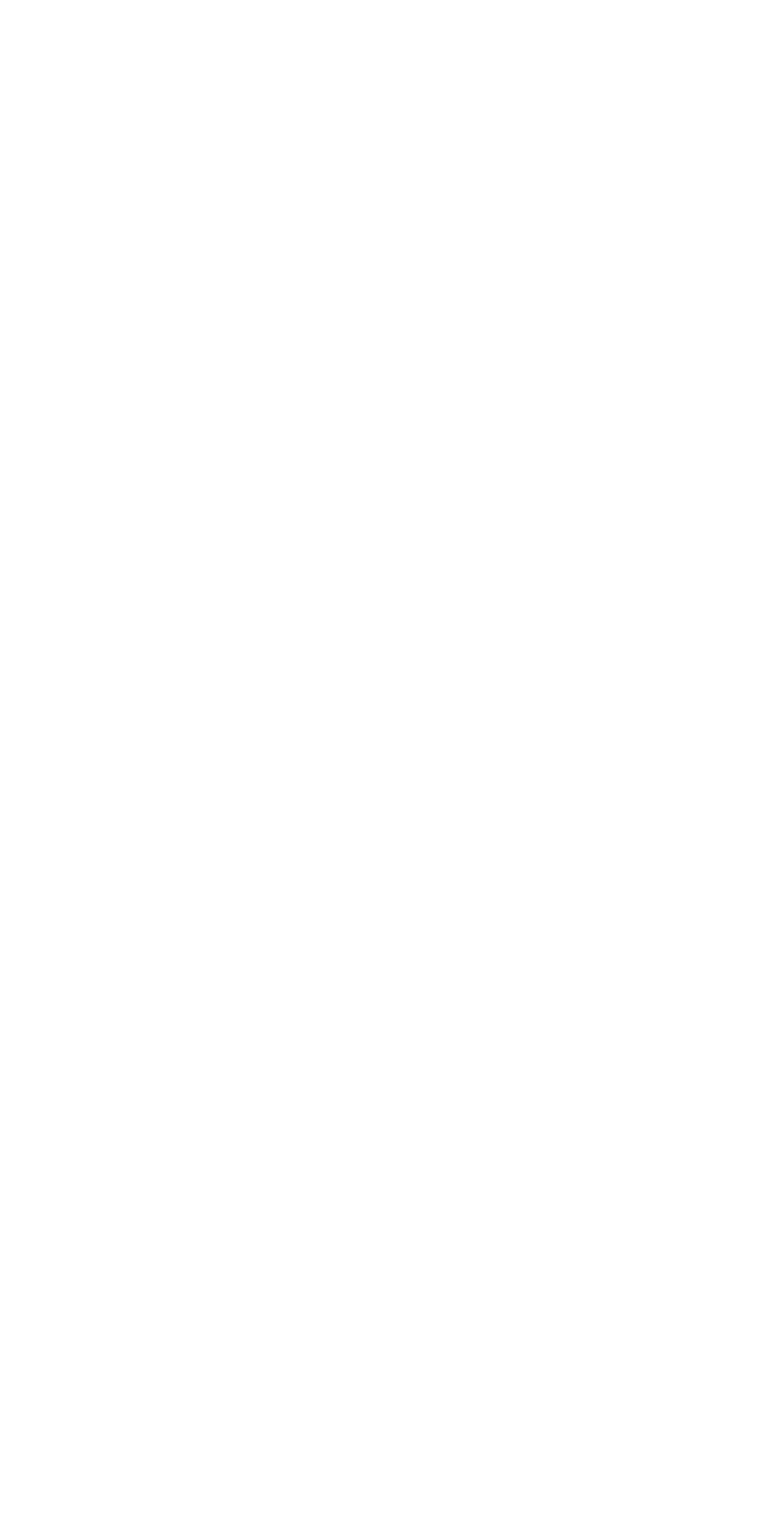
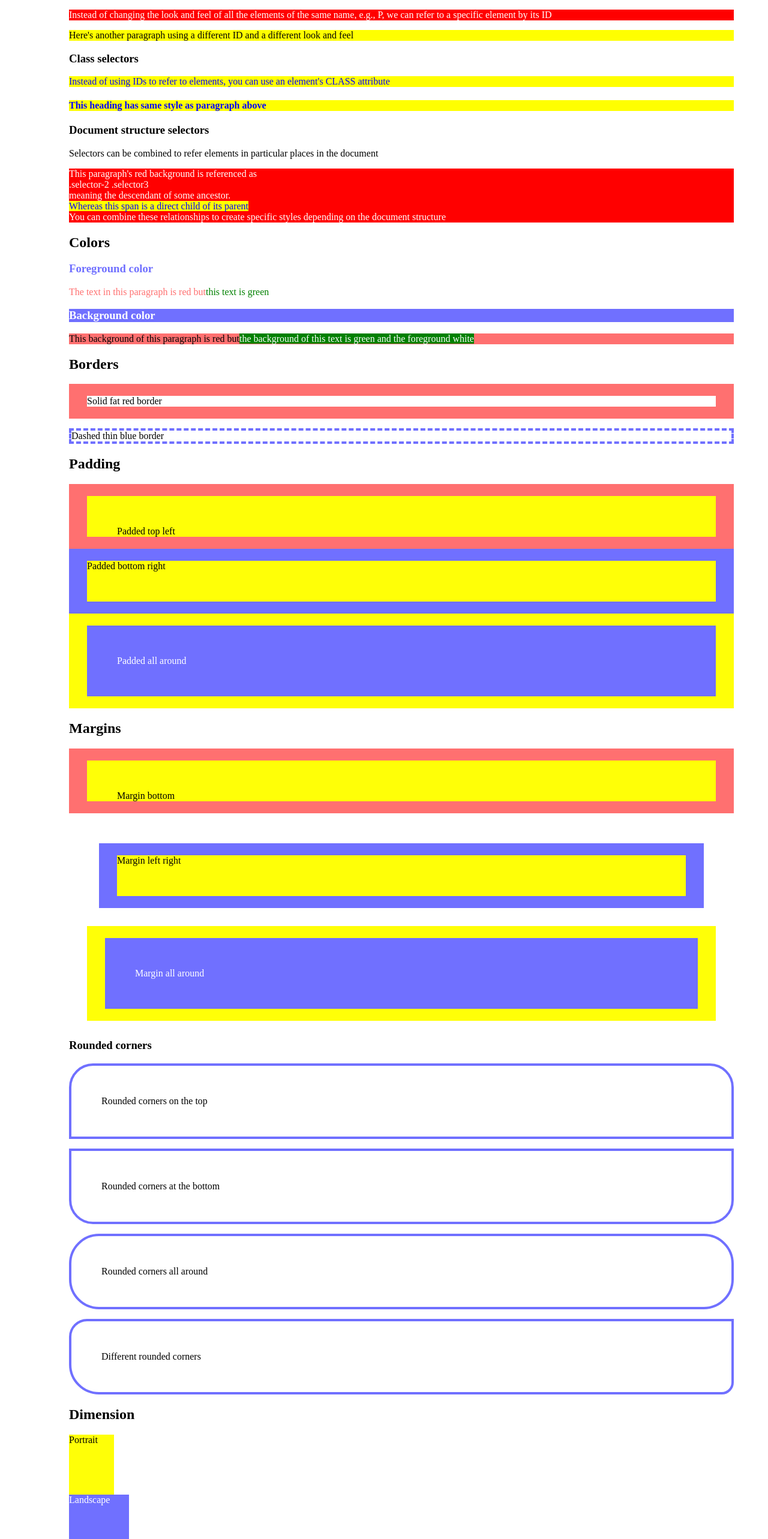
Before and after one commit to Abhi-2306/fa25-kambaz-next-js, a Next.js app: page /Labs/Lab2 in a window 1280 px wide. Shown: the part 180-2746 px from the top of the page at 60% size. Before the commit the page ends 800 px from the top, so only its background shows below. Built offline with nearby package versions, Linux system fonts and the light colour scheme.

Commit message:
saving css before switching

```diff
--- /dev/null
+++ b/app/Labs/Lab2/BackgroundColors.tsx
@@ -0,0 +1,16 @@
+import React from 'react'
+
+export default function BackgroundColors() {
+    return (
+        <div id="wd-css-background-colors">
+            <h3 className="wd-bg-color-blue wd-fg-color-white">Background color</h3>
+            <p className="wd-bg-color-red wd-fg-color-black">
+                This background of this paragraph is red but
+                <span className="wd-bg-color-green wd-fg-color-white">
+                    the background of this text is green and the foreground white
+                </span>
+            </p>
+        </div>
+
+    )
+}
--- /dev/null
+++ b/app/Labs/Lab2/Borders.tsx
@@ -0,0 +1,15 @@
+import React from 'react'
+
+export default function Borders() {
+    return (
+        <div id="wd-css-borders">
+            <h2>Borders</h2>
+            <p className="wd-border-fat wd-border-red wd-border-solid">
+                Solid fat red border</p>
+            <p className="wd-border-thin wd-border-blue wd-border-dashed">
+                Dashed thin blue border
+            </p>
+        </div>
+
+    )
+}
--- /dev/null
+++ b/app/Labs/Lab2/Corners.tsx
@@ -0,0 +1,24 @@
+import React from 'react'
+
+function Corners() {
+    return (
+        <div id="wd-css-borders">
+            <h3>Rounded corners</h3>
+            <p className="wd-rounded-corners-top wd-border-thin
+     wd-border-blue wd-border-solid wd-padding-fat">
+                Rounded corners on the top </p>
+            <p className="wd-rounded-corners-bottom
+     wd-border-thin wd-border-blue wd-border-solid wd-padding-fat">
+                Rounded corners at the bottom </p>
+            <p className="wd-rounded-corners-all-around
+     wd-border-thin wd-border-blue wd-border-solid wd-padding-fat">
+                Rounded corners all around </p>
+            <p className="wd-rounded-corners-inline
+     wd-border-thin wd-border-blue wd-border-solid wd-padding-fat">
+                Different rounded corners </p>
+        </div>
+
+    )
+}
+
+export default Corners
--- /dev/null
+++ b/app/Labs/Lab2/Dimensions.tsx
@@ -0,0 +1,23 @@
+import React from 'react'
+
+function Dimensions() {
+    return (
+        <div id="wd-css-dimensions">
+            <h2>Dimension</h2>
+            <div>
+                <div className="wd-dimension-portrait wd-bg-color-yellow">
+                    Portrait
+                </div>
+                <div className="wd-dimension-landscape wd-bg-color-blue
+                    wd-fg-color-white">
+                    Landscape
+                </div>
+                <div className="wd-dimension-square wd-bg-color-red">
+                    Square</div>
+            </div>
+        </div>
+
+    )
+}
+
+export default Dimensions
--- /dev/null
+++ b/app/Labs/Lab2/ForegroundColors.tsx
@@ -0,0 +1,15 @@
+import React from 'react'
+
+export default function ForegroundColors() {
+    return (
+        <div id="wd-css-colors">
+            <h2>Colors</h2>
+            <h3 className="wd-fg-color-blue">Foreground color</h3>
+            <p className="wd-fg-color-red">
+                The text in this paragraph is red but
+                <span className="wd-fg-color-green">this text is green</span>
+            </p>
+        </div>
+
+    )
+}
--- /dev/null
+++ b/app/Labs/Lab2/Margins.tsx
@@ -0,0 +1,24 @@
+import React from 'react'
+
+function Margins() {
+    return (
+        <div id="wd-css-margins">
+            <h2>Margins</h2>
+            <div
+                className="wd-margin-bottom wd-padded-top-left wd-border-fat
+               wd-border-red wd-border-solid wd-bg-color-yellow">
+                Margin bottom </div>
+            <div
+                className="wd-margin-right-left wd-padded-bottom-right wd-border-fat
+               wd-border-blue wd-border-solid wd-bg-color-yellow">
+                Margin left right </div>
+            <div
+                className="wd-margin-all-around wd-padding-fat wd-border-fat
+               wd-border-yellow wd-border-solid wd-bg-color-blue wd-fg-color-white">
+                Margin all around </div>
+        </div>
+
+    )
+}
+
+export default Margins
--- /dev/null
+++ b/app/Labs/Lab2/Padding.tsx
@@ -0,0 +1,21 @@
+import React from 'react'
+
+function Padding() {
+    return (
+        <div id="wd-css-paddings">
+            <h2>Padding</h2>
+            <div className="wd-padded-top-left wd-border-fat
+       wd-border-red wd-border-solid wd-bg-color-yellow">
+                Padded top left </div>
+            <div className="wd-padded-bottom-right wd-border-fat
+       wd-border-blue wd-border-solid wd-bg-color-yellow">
+                Padded bottom right </div>
+            <div className="wd-padding-fat wd-border-fat
+       wd-border-yellow wd-border-solid wd-bg-color-blue wd-fg-color-white">
+                Padded all around  </div>
+        </div>
+
+    )
+}
+
+export default Padding
--- /dev/null
+++ b/app/Labs/Lab2/index.css
@@ -0,0 +1,133 @@
+/* p {
+   background-color: green;
+   color: white;
+} */
+
+p#wd-id-selector-1 {
+  background-color: red;
+  color: white;
+}
+p#wd-id-selector-2 {
+  background-color: yellow;
+  color: black;
+}
+
+.wd-class-selector {
+  background-color: yellow;
+  color: blue;
+}
+
+.wd-selector-1 .wd-selector-3 {
+  background-color: red;
+  color: white;
+}
+.wd-selector-2 > .wd-selector-3 > .wd-selector-4 {
+  background-color: yellow;
+  color: blue;
+}
+
+.wd-fg-color-black {
+  color: black;
+}
+.wd-fg-color-white {
+  color: white;
+}
+.wd-fg-color-blue {
+  color: #7070ff;
+}
+.wd-fg-color-red {
+  color: #ff7070;
+}
+.wd-fg-color-green {
+  color: green;
+}
+
+.wd-bg-color-yellow {
+  background-color: #ffff07;
+}
+.wd-bg-color-blue {
+  background-color: #7070ff;
+}
+.wd-bg-color-red {
+  background-color: #ff7070;
+}
+.wd-bg-color-green {
+  background-color: green;
+}
+.wd-bg-color-gray {
+  background-color: lightgray;
+}
+
+.wd-border-fat {
+  border-width: 20px 30px 20px 30px;
+}
+.wd-border-thin {
+  border-width: 4px;
+}
+.wd-border-solid {
+  border-style: solid;
+}
+.wd-border-dashed {
+  border-style: dashed;
+}
+.wd-border-yellow {
+  border-color: #ffff07;
+}
+.wd-border-red {
+  border-color: #ff7070;
+}
+.wd-border-blue {
+  border-color: #7070ff;
+}
+
+.wd-padded-top-left {
+  padding-top: 50px;
+  padding-left: 50px;
+}
+.wd-padded-bottom-right {
+  padding-bottom: 50px;
+  padding-right: 50px;
+}
+.wd-padding-fat {
+  padding: 50px;
+}
+
+.wd-margin-bottom {
+  margin-bottom: 50px;
+}
+
+.wd-margin-right-left {
+  margin-left: 50px;
+  margin-right: 50px;
+}
+
+.wd-margin-all-around {
+  margin: 30px;
+}
+
+.wd-rounded-corners-top {
+  border-top-left-radius: 40px;
+  border-top-right-radius: 40px;
+}
+.wd-rounded-corners-bottom {
+ border-bottom-left-radius: 40px;
+ border-bottom-right-radius: 40px;
+}
+.wd-rounded-corners-all-around {
+ border-radius: 50px;
+}
+.wd-rounded-corners-inline {
+ border-radius: 30px 0px 20px 50px;
+}
+.wd-dimension-portrait {
+   width: 75px;
+   height: 100px;
+}
+.wd-dimension-landscape {
+   width: 100px;
+   height: 75px;
+}
+.wd-dimension-square {
+   width: 75px;
+   height: 75px;
+}
--- a/app/Labs/Lab2/page.tsx
+++ b/app/Labs/Lab2/page.tsx
@@ -1,7 +1,89 @@
+import BackgroundColors from "./BackgroundColors";
+import Borders from "./Borders";
+import Corners from "./Corners";
+import Dimensions from "./Dimensions";
+import ForegroundColors from "./ForegroundColors";
+import "./index.css";
+import Margins from "./Margins";
+import Padding from "./Padding";
 export default function Lab2() {
     return (
-        <div>
-            <h2>Lab 2</h2>
+        <div id="wd-lab2">
+            <h2>Lab 2 - Cascading Style Sheets</h2>
+            <h3>Styling with the STYLE attribute</h3>
+            <p>
+                Style attribute allows configuring look and feel
+                right on the element. Although it&apos;s very convenient
+                it is considered bad practice and you should avoid
+                using the style attribute
+            </p>
+            <div id="wd-css-id-selectors">
+                <h3>ID selectors</h3>
+                <p id="wd-id-selector-1">
+                    Instead of changing the look and feel of all the
+                    elements of the same name, e.g., P, we can refer to a specific element by its ID
+                </p>
+                <p id="wd-id-selector-2">
+                    Here&apos;s another paragraph using a different ID and a different look and
+                    feel
+                </p>
+            </div>
+            <div id="wd-css-class-selectors">
+                <h3>Class selectors</h3>
+
+                <p className="wd-class-selector">
+                    Instead of using IDs to refer to elements, you can use an element&apos;s CLASS attribute
+                </p>
+
+                <h4 className="wd-class-selector">
+                    This heading has same style as paragraph above
+                </h4>
+
+            </div>
+
+            <div id="wd-css-document-structure">
+                <div className="wd-selector-1">
+                    <h3>Document structure selectors</h3>
+                    <div className="wd-selector-2">
+                        Selectors can be combined to refer elements in particular
+                        places in the document
+                        <p className="wd-selector-3">
+                            This paragraph&apos;s red background is referenced as
+                            <br />
+                            .selector-2 .selector3<br />
+                            meaning the descendant of some ancestor.<br />
+                            <span className="wd-selector-4">
+                                Whereas this span is a direct child of its parent
+                            </span><br />
+                            You can combine these relationships to create specific
+                            styles depending on the document structure
+                        </p>
+                    </div>
+                </div>
+            </div>
+            <div>
+                <ForegroundColors/>
+            </div>
+            <div>
+                <BackgroundColors/>
+            </div>
+            <div>
+                <Borders/>
+            </div>
+            <div>
+                <Padding/>
+            </div>
+            <div>
+                <Margins/>
+            </div>
+            <div>
+                <Corners/>
+            </div>
+            <div>
+                <Dimensions/>
+            </div>
+
+
         </div>
     );
 }
```
